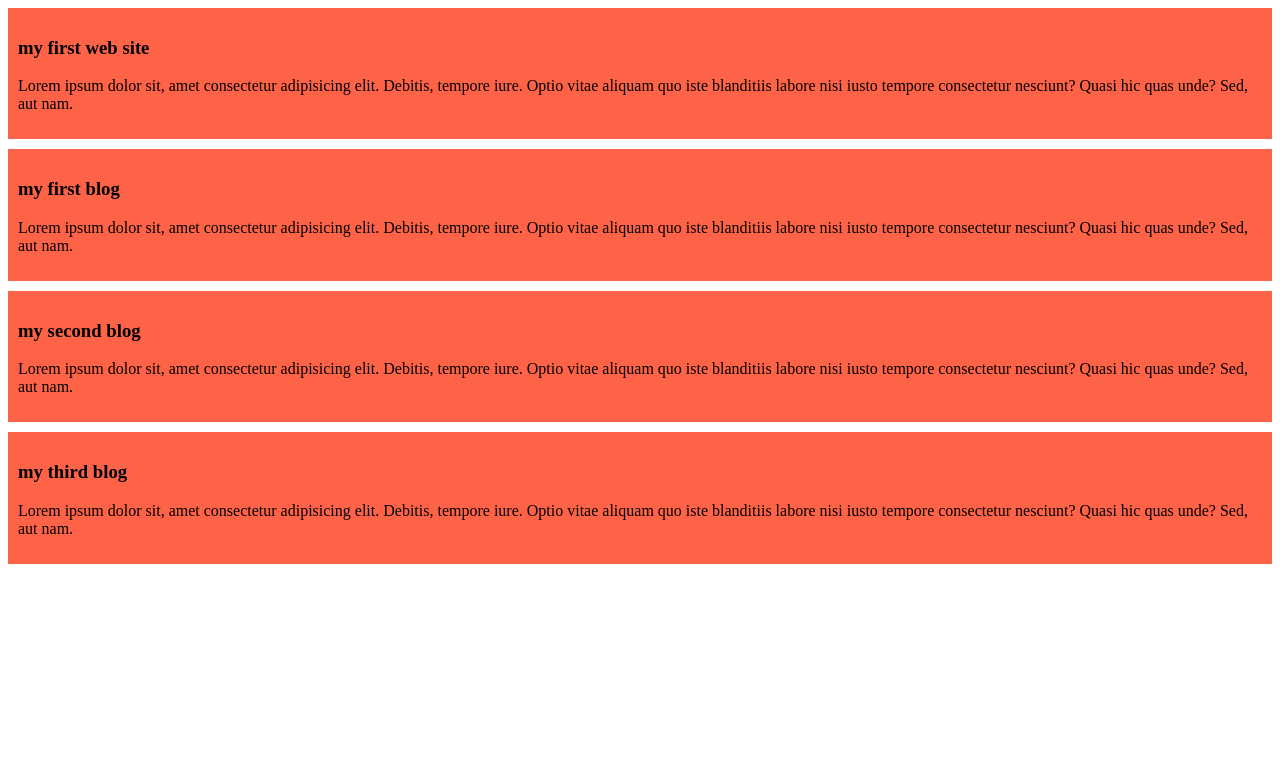
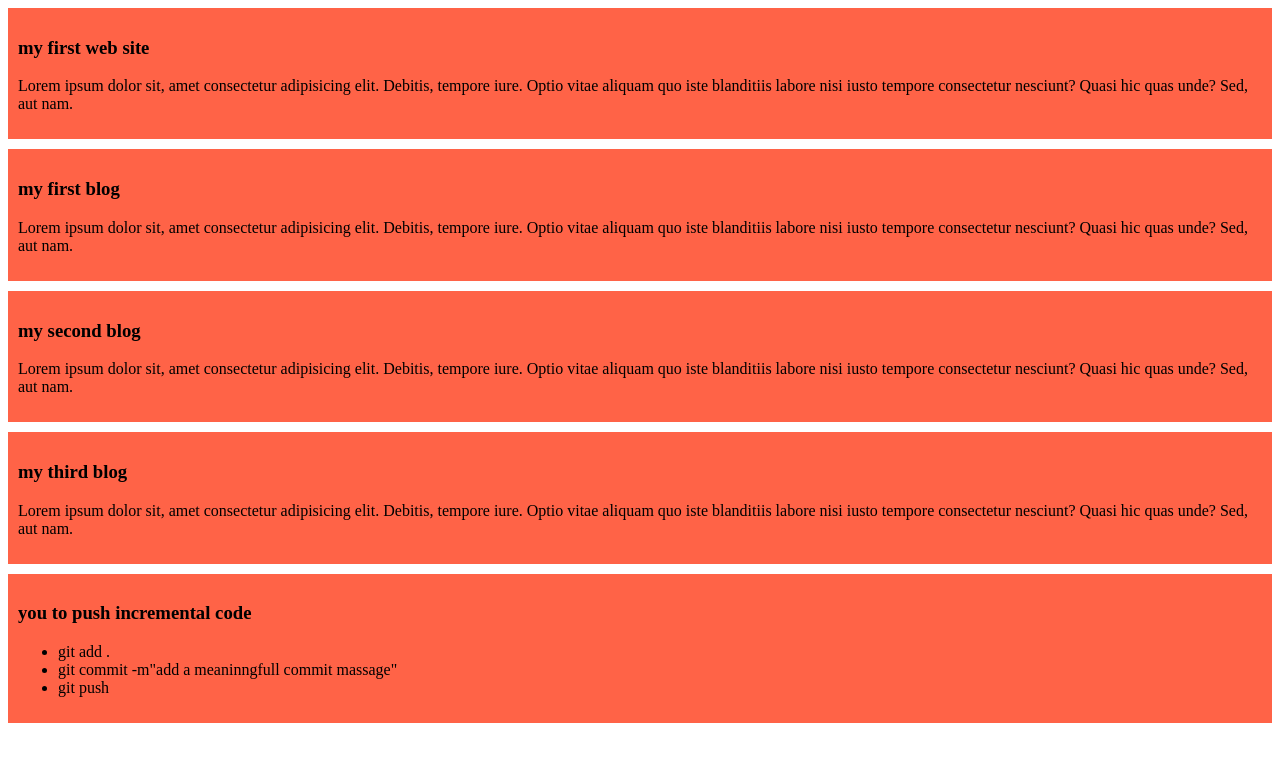
Before and after one commit to ratulislam546/my-simple-website, a plain HTML site: page index.html in a window 1280 px wide. Drawn offline with Linux system fonts and the light colour scheme.

Commit message:
added a list to push code

```diff
--- a/index.html
+++ b/index.html
@@ -23,5 +23,13 @@
         <h3>my third blog</h3>
         <p>Lorem ipsum dolor sit, amet consectetur adipisicing elit. Debitis, tempore iure. Optio vitae aliquam quo iste blanditiis labore nisi iusto tempore consectetur nesciunt? Quasi hic quas unde? Sed, aut nam.</p>
     </div>
+    <div>
+        <h3>you to push incremental code</h3>
+        <ul>
+            <li>git add .</li>
+            <li>git commit -m"add a meaninngfull commit massage"</li>
+            <li>git push</li>
+        </ul>
+    </div>
 </body>
 </html>
```
